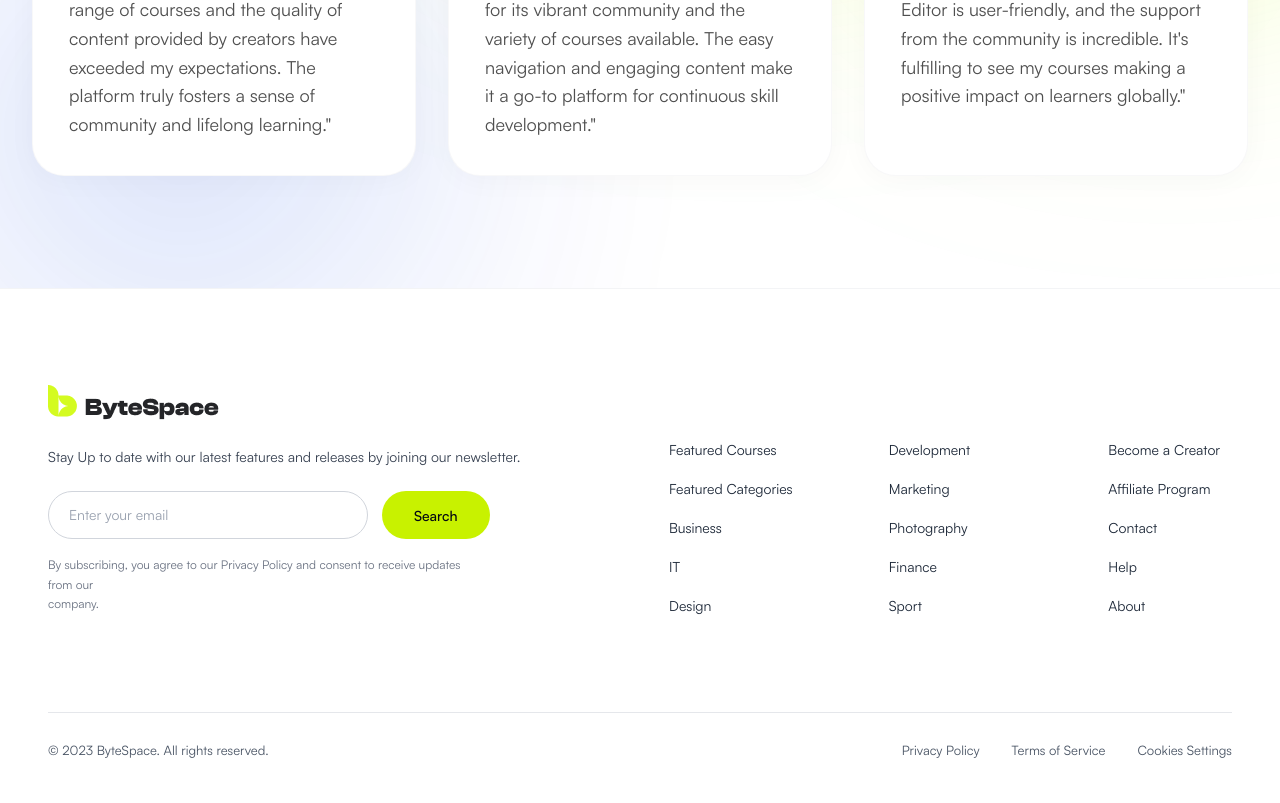
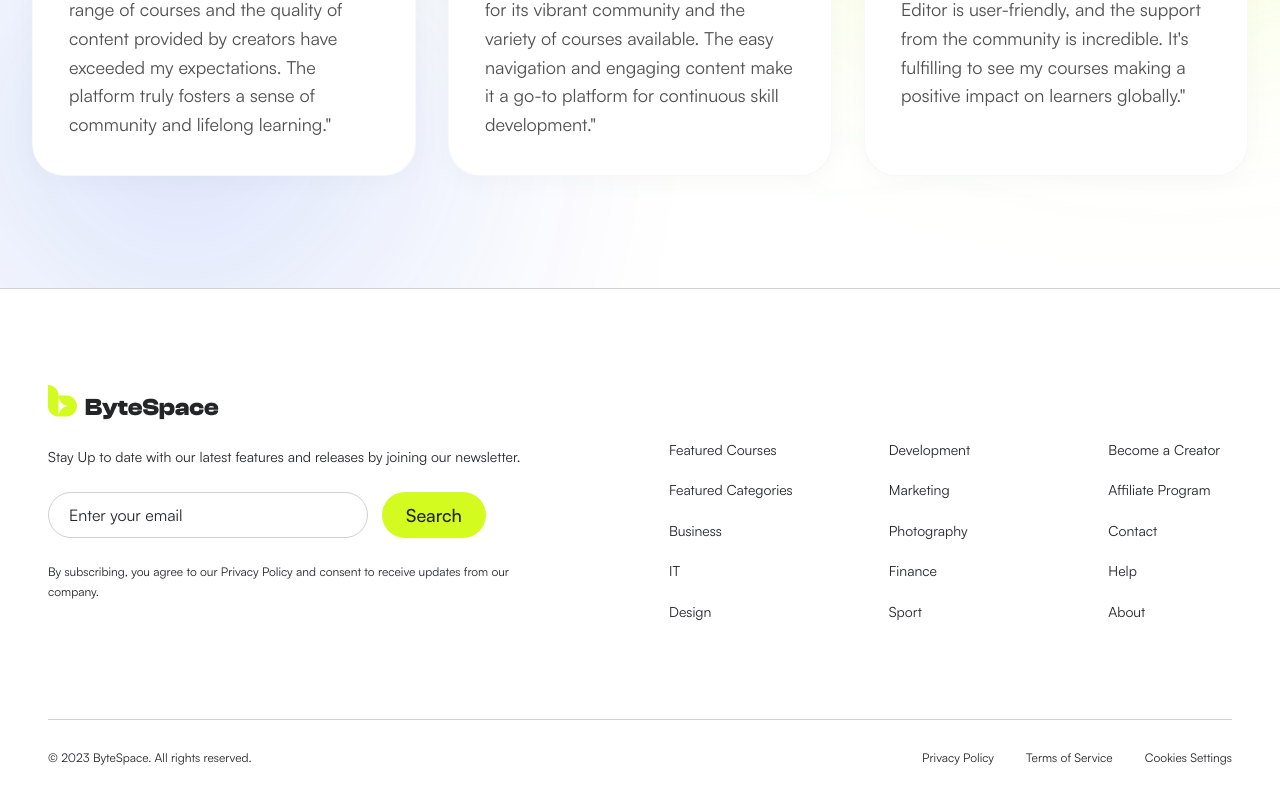
Before and after one commit to mdemong87/byte-space, a Next.js app: page / in a window 1280 px wide. Shown: the part 5510-6313 px from the top of the page. Built offline with nearby package versions, Linux system fonts and the light colour scheme.

Commit message:
Footer styles Update

```diff
--- a/src/components/Footer.jsx
+++ b/src/components/Footer.jsx
@@ -1,11 +1,11 @@
 "use client";
 
+import Image from "next/image";
 import Link from "next/link";
-import Image from "next/image";
 
 export default function Footer() {
   return (
-    <footer className="w-full bg-white text-gray-900 border-t border-gray-100 font-sans py-[16px]">
+    <footer className="w-full bg-white text-gray-900 border-t border-[#CED0D3] font-sans py-[16px]">
       <div className="container px-6 sm:px-10 lg:px-12 pt-16 sm:pt-20 pb-12">
         {/* Top Section */}
         <div className="flex flex-col lg:flex-row lg:items-start justify-between gap-12 lg:gap-16">
@@ -17,37 +17,35 @@ export default function Footer() {
             </Link>
 
             {/* Subtitle */}
-            <p className="text-[#374151] text-[14px] leading-normal mb-6">
+            <p className="text-[#242528] body-s mb-6">
               Stay Up to date with our latest features and releases by joining our newsletter.
             </p>
 
             {/* Newsletter Input + Search Button */}
-            <form onSubmit={(e) => e.preventDefault()} className="flex items-center gap-3.5 mb-4">
+            <form onSubmit={(e) => e.preventDefault()} className="flex items-center gap-3.5 mb-6">
               <input
                 type="email"
                 placeholder="Enter your email"
-                className="w-full sm:w-[320px] h-[48px] px-5 rounded-full border border-gray-300 text-gray-900 placeholder:text-gray-400 text-[14px] focus:outline-none focus:border-gray-500 bg-white transition-colors"
+                className="w-full sm:w-[320px] h-[46px] px-5 rounded-full border border-[#CED0D3] text-[#242528] placeholder:text-[#242528] body-m focus:outline-none focus:border-gray-500 bg-white transition-colors"
               />
               <button
                 type="submit"
-                className="h-[48px] px-8 rounded-full bg-[#C8F200] hover:bg-[#bde600] active:scale-[0.98] text-gray-950 font-medium text-[14px] transition-all shrink-0 cursor-pointer shadow-none"
+                className="h-[46px] w-[104px] bg-[#D4FB20] hover:bg-[#bde600] active:scale-[0.98] text-[#242528] label-l transition-all shrink-0 cursor-pointer shadow-none flex items-center justify-center rounded-full"
               >
                 Search
               </button>
             </form>
 
             {/* Disclaimer text with exact line break matching the image */}
-            <p className="text-[12px] text-gray-500 leading-relaxed max-w-[420px]">
-              By subscribing, you agree to our Privacy Policy and consent to receive updates from our{" "}
-              <br className="hidden sm:inline" />
-              company.
+            <p className="body-xs text-[#242528] max-w-[504px]">
+              By subscribing, you agree to our Privacy Policy and consent to receive updates from our company.
             </p>
           </div>
 
           {/* Right Columns: Navigation Links (aligned with the subtitle on desktop) */}
           <div className="grid grid-cols-2 sm:grid-cols-3 gap-x-12 sm:gap-x-16 lg:gap-x-20 xl:gap-x-24 gap-y-8 lg:pt-[54px]">
             {/* Column 1 */}
-            <ul className="space-y-[18px] text-[14px] text-gray-800">
+            <ul className="space-y-[18px] body-s text-[#242528]">
               <li>
                 <Link href="#courses" className="hover:text-black transition-colors">
                   Featured Courses
@@ -76,7 +74,7 @@ export default function Footer() {
             </ul>
 
             {/* Column 2 */}
-            <ul className="space-y-[18px] text-[14px] text-gray-800">
+            <ul className="space-y-[18px] body-s text-[#242528]">
               <li>
                 <Link href="#" className="hover:text-black transition-colors">
                   Development
@@ -105,7 +103,7 @@ export default function Footer() {
             </ul>
 
             {/* Column 3 */}
-            <ul className="space-y-[18px] text-[14px] text-gray-800 col-span-2 sm:col-span-1">
+            <ul className="space-y-[18px] body-s text-[#242528] col-span-2 sm:col-span-1">
               <li>
                 <Link href="#" className="hover:text-black transition-colors">
                   Become a Creator
@@ -136,10 +134,10 @@ export default function Footer() {
         </div>
 
         {/* Horizontal Divider */}
-        <div className="w-full border-t border-gray-200 mt-20 sm:mt-24 mb-7" />
+        <div className="w-full border-t border-[#CED0D3] mt-20 sm:mt-24 mb-7" />
 
         {/* Bottom Bar */}
-        <div className="flex flex-col sm:flex-row items-start sm:items-center justify-between gap-4 text-[12px] sm:text-[13px] text-gray-600">
+        <div className="flex flex-col sm:flex-row items-start sm:items-center justify-between gap-4 body-xs text-[#242528]">
           <p>© 2023 ByteSpace. All rights reserved.</p>
           <div className="flex items-center gap-6 sm:gap-8">
             <Link href="#" className="hover:text-gray-900 transition-colors">
```
